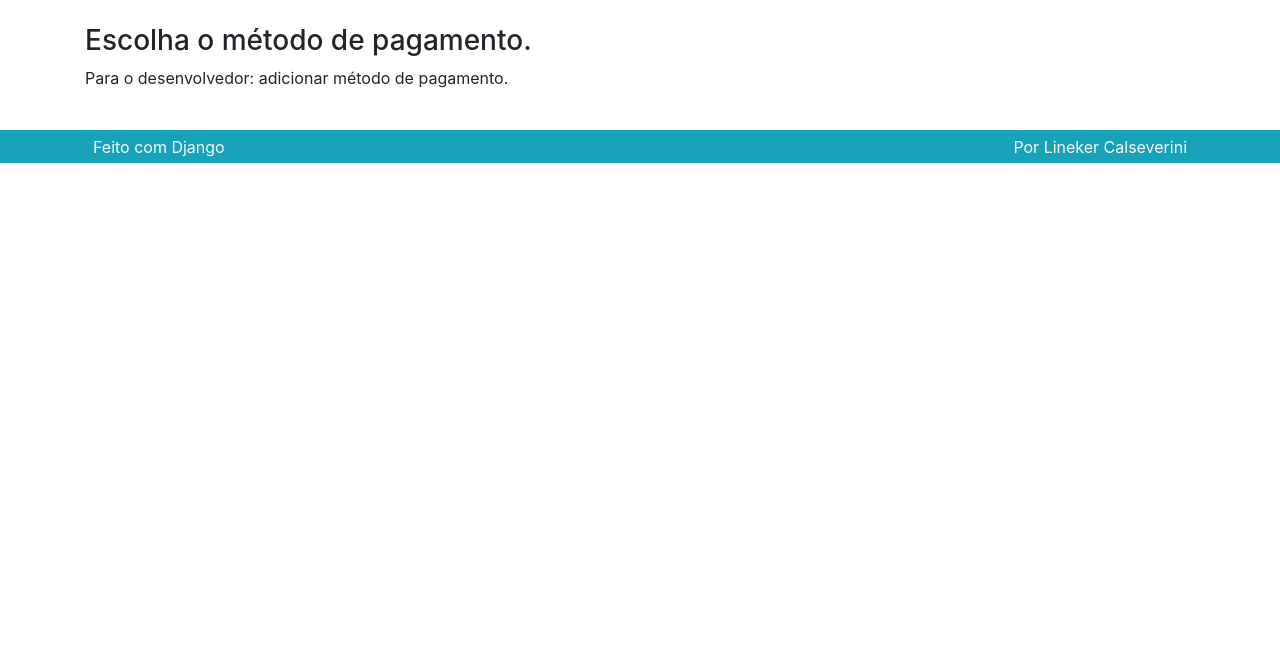
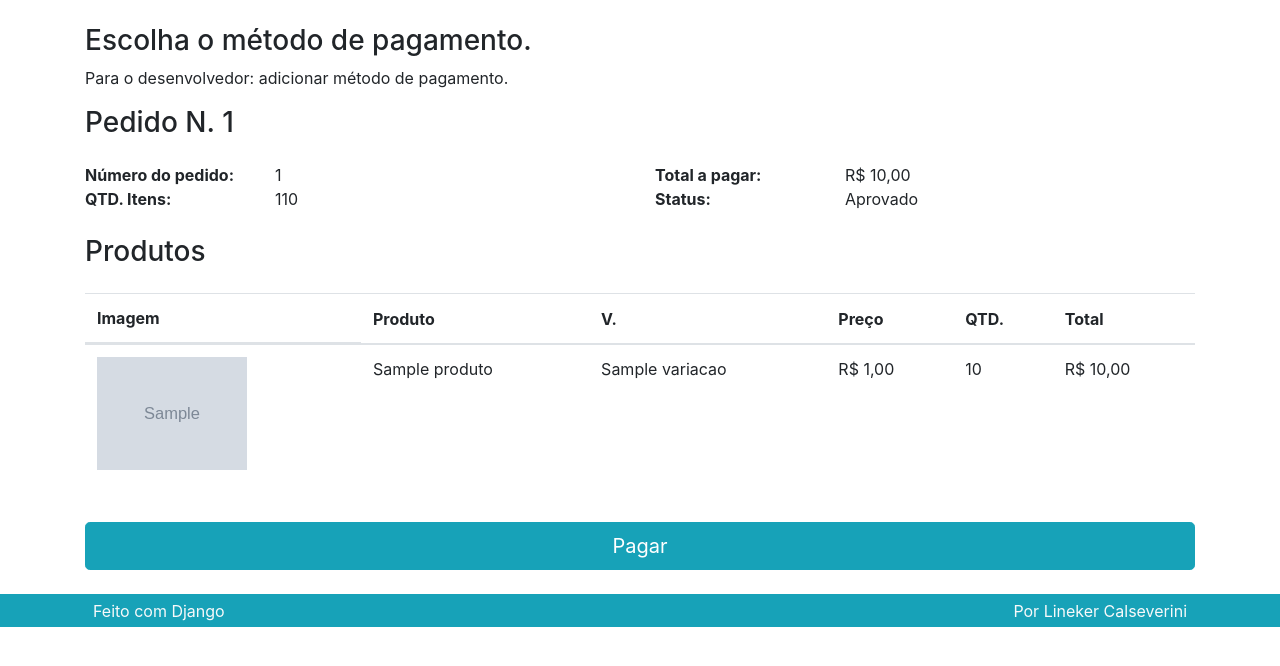
Before and after one commit to LinekerCalseverini/django_ecommerce, a Django app: template pedido/templates/pedido/pagar.html in a window 1280 px wide. Shown: the part 56-722 px from the top of the page. Run offline with Django 5.2, Linux system fonts and the light colour scheme; tables that the repository leaves empty hold one stand-in row (values such as "Sample post"); the template is opened without the code that fills it: values that come from a table or form of the project are taken from there, most other values are stand-ins (such as "Sample title", 1, 10 or a date in 2020); grey boxes marked "Sample" are stand-in pictures; some libraries are stand-ins or nearby versions.

Commit message:
Projeto e-commerce - Salvando o pedido (Parte 2)

```diff
--- a/pedido/templates/pedido/pagar.html
+++ b/pedido/templates/pedido/pagar.html
@@ -1,4 +1,5 @@
 {% extends "base.html" %}
+{% load omfilters %}
 {% block conteudo %}
     <div class="row">
         <div class="col">
@@ -6,4 +7,60 @@
             <p>Para o desenvolvedor: adicionar método de pagamento.</p>
         </div>
     </div>
+    <div class="row">
+        <div class="col">
+            <h3>{{ pedido }}</h3>
+            <div class="row mt-4">
+                <div class="col-lg-2 font-weight-bold">Número do pedido:</div>
+                <div class="col-lg-4">{{ pedido.pk }}</div>
+                <div class="col-lg-2 font-weight-bold">Total a pagar:</div>
+                <div class="col-lg-4">{{ pedido.total|formata_preco }}</div>
+                <div class="col-lg-2 font-weight-bold">QTD. Itens:</div>
+                <div class="col-lg-4">1{{ pedido.qtd_total }}</div>
+                <div class="col-lg-2 font-weight-bold">Status:</div>
+                <div class="col-lg-4">{{ pedido.get_status_display }}</div>
+            </div>
+            <div class="row mt-4">
+                <div class="col">
+                    <h3>Produtos</h3>
+                </div>
+            </div>
+            <div class="table-responsive mt-3">
+                <table class="table">
+                    <tbody>
+                        <thead>
+                            <tr>
+                                <th class="d-none d-lg-block">Imagem</th>
+                                <th>Produto</th>
+                                <th>V.</th>
+                                <th>Preço</th>
+                                <th>QTD.</th>
+                                <th>Total</th>
+                            </tr>
+                        </thead>
+                        <tfoot>
+                            {% for item in pedido.itempedido_set.all %}
+                                <tr>
+                                    <td class="d-none d-lg-block">
+                                        <img class="cart-img" src="{{ item.variacao.produto.imagem.url }}">
+                                    </td>
+                                    <td>{{ item.variacao.produto.nome }}</td>
+                                    <td>{{ item.variacao.nome }}</td>
+                                    <td>{{ item.preco|formata_preco }}</td>
+                                    <td>{{ item.quantidade }}</td>
+                                    <td>{{ item.preco|multiply:item.quantidade|formata_preco }}</td>
+                                </tr>
+                            {% endfor %}
+                        </tfoot>
+                    </tbody>
+                </table>
+            </div>
+            <div class="row mt-4">
+                <div class="col">
+                    <a href="#"
+                       class="btn btn-primary btn-block btn-lg">Pagar</a>
+                </div>
+            </div>
+        </div>
+    </div>
 {% endblock conteudo %}
--- a/pedido/urls.py
+++ b/pedido/urls.py
@@ -4,7 +4,7 @@ from .views import Pagar, SalvarPedido, Detalhe, ListaPedido
 app_name = 'pedido'
 
 urlpatterns = [
-    path('', Pagar.as_view(), name='pagar'),
+    path('pagar/<int:pk>/', Pagar.as_view(), name='pagar'),
     path('salvarpedido/', SalvarPedido.as_view(), name='salvarpedido'),
     path('lista/', ListaPedido.as_view(), name='lista'),
     path('detalhe/<int:pk>', Detalhe.as_view(), name='detalhe'),
--- a/produto/templates/produto/resumodacompra.html
+++ b/produto/templates/produto/resumodacompra.html
@@ -90,7 +90,7 @@
         </div>
         <div class="col-lg mt-auto">
             <a class="btn btn-lg btn-block btn-primary"
-               href="{% url "pedido:pagar" %}">Confirmar</a>
+               href="{% url "pedido:salvarpedido" %}">Confirmar</a>
         </div>
     </div>
 {% endblock conteudo %}
--- a/produto/templatetags/omfilters.py
+++ b/produto/templatetags/omfilters.py
@@ -1,7 +1,8 @@
 from django.template import Library
-from utils.utils import formata_preco, total_carrinho, qtd_carrinho
+from utils.utils import formata_preco, total_carrinho, qtd_carrinho, multiply
 
 register = Library()
 register.filter(formata_preco)
 register.filter(total_carrinho)
 register.filter(qtd_carrinho)
+register.filter(multiply)
--- a/utils/utils.py
+++ b/utils/utils.py
@@ -13,3 +13,7 @@ def qtd_carrinho(carrinho):
     total = sum(list(carrinho.values()))
 
     return total
+
+
+def multiply(value, multiplier):
+    return value * multiplier
```
Also changed, not shown: pedido/views.py (+31 -8 lines).
